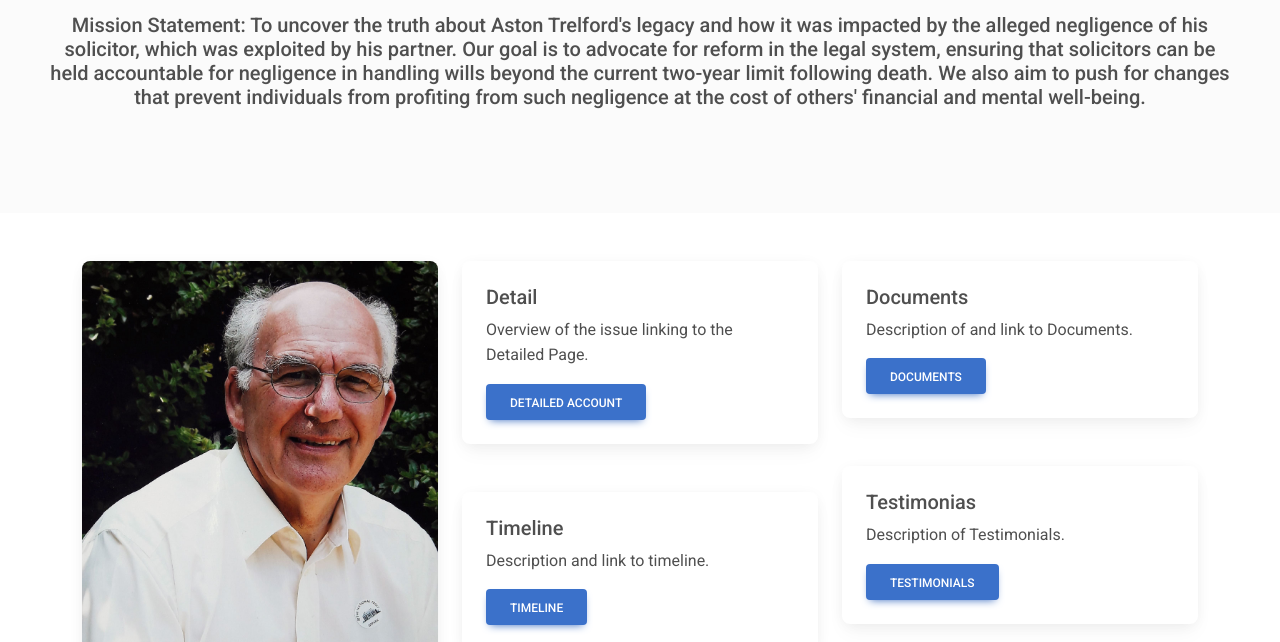
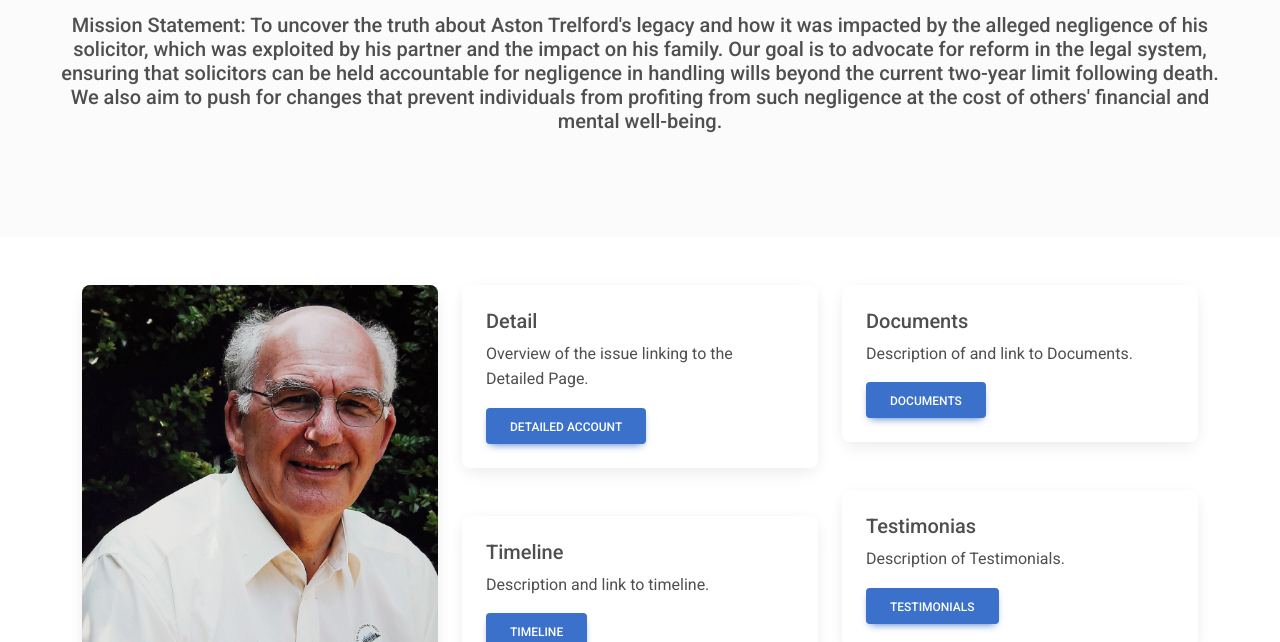
Before and after one commit to gtrelford/gtrelford.github.io, a website: page index.html in a window 1280 px wide. Shown: the part 158-800 px from the top of the page. Drawn offline with Linux system fonts and the light colour scheme.

Commit message:
Content change

```diff
--- a/index.html
+++ b/index.html
@@ -154,7 +154,7 @@
 <div class="p-5 text-center bg-body-tertiary mb-5">
   <h1 class="mb-3">Aston Trelford campaign</h1>
   <h5 class="mb-6">
-    Mission Statement: To uncover the truth about Aston Trelford's legacy and how it was impacted by the alleged negligence of his solicitor, which was exploited by his partner. Our goal is to advocate for reform in the legal system, ensuring that solicitors can be held accountable for negligence in handling wills beyond the current two-year limit following death. We also aim to push for changes that prevent individuals from profiting from such negligence at the cost of others' financial and mental well-being.
+    Mission Statement: To uncover the truth about Aston Trelford's legacy and how it was impacted by the alleged negligence of his solicitor, which was exploited by his partner and the impact on his family. Our goal is to advocate for reform in the legal system, ensuring that solicitors can be held accountable for negligence in handling wills beyond the current two-year limit following death. We also aim to push for changes that prevent individuals from profiting from such negligence at the cost of others' financial and mental well-being.
 
   </h4>
   <!-- <a class="btn btn-primary btn-lg" href="https://mdbootstrap.com/learn/mdb-foundations/basics/introduction/"
```
